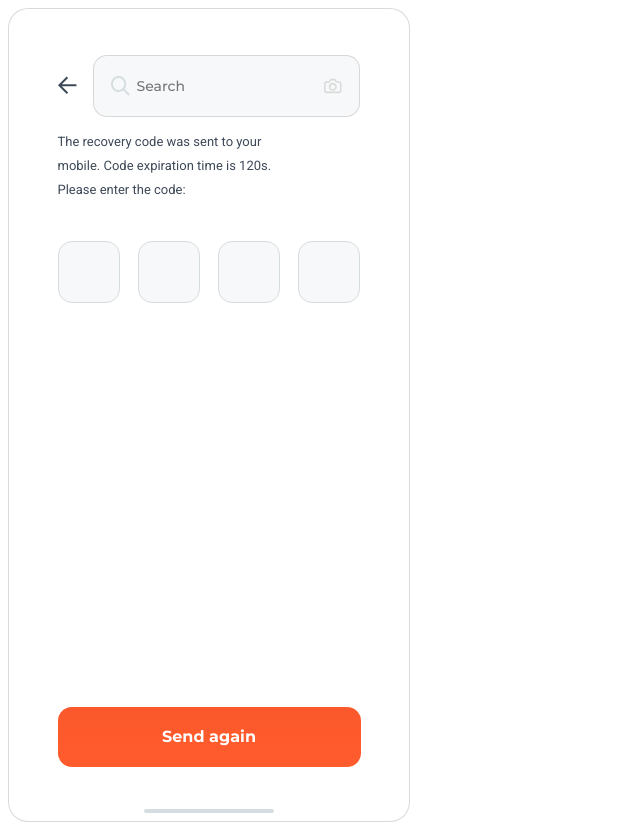
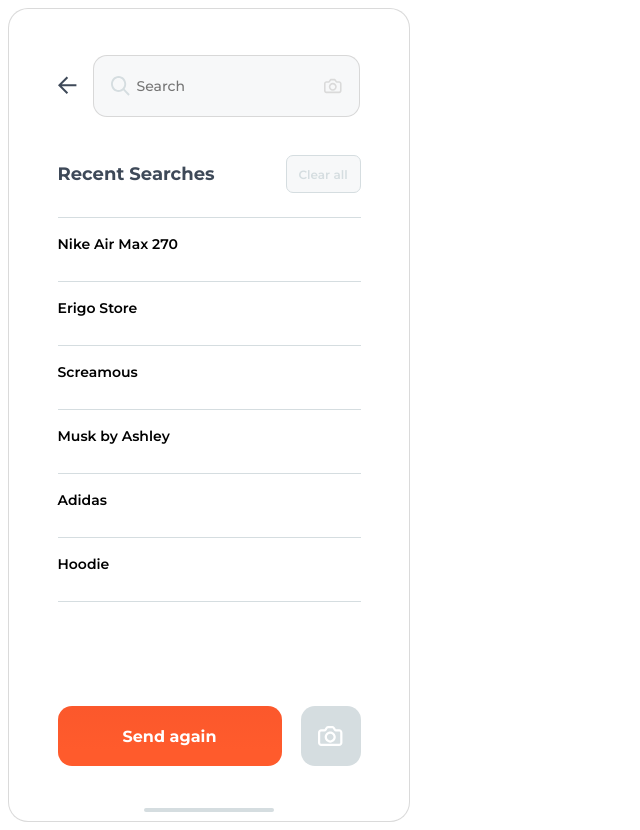
Before and after one commit to EllisBruce-glitch/shopeeclone, a plain HTML site: page search.html in a window 1280 px wide. Shown: the whole page, without its empty margins (0-640 px from the left). Drawn offline with Linux system fonts and the light colour scheme.

```diff
--- /dev/null
+++ b/css/recovery.css
@@ -0,0 +1,119 @@
+body {
+  font-family: 'Montserrat', sans-serif;
+}
+
+section.mobile {
+  width: 400px;
+}
+
+section > .container {
+  max-width: 1140px;
+}
+
+.recovery-container {
+  display: flex;
+  align-items: center;
+  flex-direction: column;
+
+  width: 100%;
+  height: 812px;
+  border: 1px solid #cfcfcfc2;
+  background: #fff;
+  /* background: linear-gradient(180deg, #ed4d2d 0%, #ff5b2c 73.44%); */
+  border-radius: 20px;
+}
+
+h1 {
+  text-decoration: none;
+  font-weight: 600;
+  font-size: 26px;
+  line-height: 31.69px;
+  color: #3e4958;
+}
+
+.title-nav {
+  width: 303px;
+  height: 32px;
+  margin-top: 60px;
+  display: flex;
+  align-items: center;
+  flex-direction: row;
+  gap: 1rem;
+  margin-bottom: 16px;
+}
+
+#arrowback {
+  display: flex;
+  align-items: center;
+  justify-content: center;
+}
+
+.instruction-container {
+  display: flex;
+  width: 303px;
+  height: 72px;
+  margin-bottom: 27px;
+}
+
+.instruction-container > p {
+  width: 241px;
+  height: 48px;
+  font-family: 'Roboto';
+  font-style: normal;
+  font-weight: 400;
+  font-size: 13px;
+  line-height: 24px;
+  color: #3e4958;
+}
+
+.code-container {
+  width: 303px;
+  height: 60px;
+  display: flex;
+  justify-content: space-between;
+  align-items: center;
+}
+
+.number-container {
+  width: 60px;
+  height: 60px;
+  background: #f7f8f9;
+  border: 0.5px solid #d5dde0;
+  border-radius: 14px;
+}
+
+.btn-container {
+  margin-top: 430px;
+  width: 303px;
+  display: flex;
+  justify-content: center;
+  align-items: center;
+  flex-direction: column;
+}
+
+.btn-container > #btn {
+  text-decoration: none;
+  display: flex;
+  justify-content: center;
+  align-items: center;
+  width: 303px;
+  height: 60px;
+  border-radius: 14px;
+  background: linear-gradient(180deg, #fb582c 0%, #ff5b2c 73.44%);
+}
+
+.btn-container > #btn > .btn {
+  text-decoration: none;
+  font-weight: 700;
+  font-size: 16px;
+  color: #fff;
+}
+
+.slider {
+  width: 100%;
+  display: flex;
+  justify-content: center;
+  align-items: center;
+  margin-top: 42px;
+  margin-bottom: 9px;
+}
--- a/css/search.css
+++ b/css/search.css
@@ -34,14 +34,6 @@ section > .container {
   flex-direction: row;
   gap: 1rem;
   margin-bottom: 16px;
-}
-
-h1 {
-  text-decoration: none;
-  font-weight: 600;
-  font-size: 26px;
-  line-height: 31.69px;
-  color: #3e4958;
 }
 
 #arrowback {
@@ -92,40 +84,99 @@ input {
   color: #d5dde0;
 }
 
-/* INFORMATION CSS*/
-
-.instruction-container {
+.title-btn-container {
+  width: 303px;
+  height: 36px;
   display: flex;
-  width: 303px;
-  height: 72px;
-  margin-bottom: 53px;
+  justify-content: space-between;
+  align-items: center;
+  flex-direction: row;
+  margin-top: 39px;
 }
 
-.instruction-container > p {
-  width: 241px;
-  height: 48px;
-  font-family: 'Roboto';
-  font-style: normal;
-  font-weight: 400;
-  font-size: 13px;
-  line-height: 24px;
+h1 {
+  font-family: Montserrat;
+  font-size: 18px;
+  font-weight: 700;
+  line-height: 22px;
+  letter-spacing: 0em;
+  text-align: left;
   color: #3e4958;
 }
 
-.code-container {
+.clear-btn {
+  width: 73px;
+  height: 36px;
+  display: flex;
+  align-items: center;
+  justify-content: center;
+  background: #f7f8f9;
+  border: 0.5px solid #d5dde0;
+  border-radius: 7px;
+}
+
+.clear-btn > h2 {
+  font-family: 'Montserrat';
+  font-style: normal;
+  font-weight: 600;
+  font-size: 12px;
+  line-height: 15px;
+  color: #d5dde0;
+}
+
+.recent-container {
+  margin-top: 11px;
+  width: 303px;
+  height: 355px;
+  justify-content: space-between;
+  align-items: flex-start;
+  flex-direction: column;
+}
+
+h3 {
+  font-family: Montserrat;
+  font-size: 14px;
+  font-weight: 600;
+  line-height: 17px;
+  letter-spacing: 0em;
+  text-align: left;
+}
+
+.btn-container {
+  margin-top: 148px;
+  width: 303px;
   display: flex;
   justify-content: space-between;
   align-items: center;
-  width: 303px;
-  height: 60px;
-  margin-bottom: 404.5px;
+  flex-direction: row;
 }
 
-.number-container {
+.btn-container > #btnsend {
+  text-decoration: none;
+  display: flex;
+  justify-content: center;
+  align-items: center;
+  width: 224px;
+  height: 60px;
+  border-radius: 14px;
+  background: linear-gradient(180deg, #fb582c 0%, #ff5b2c 73.44%);
+}
+
+.btn-container > #btnsend > .btnsend {
+  text-decoration: none;
+  font-weight: 700;
+  font-size: 16px;
+  color: #fff;
+}
+
+.btn-camera {
   width: 60px;
   height: 60px;
-  background: #f7f8f9;
-  border: 0.5px solid #d5dde0;
+  display: flex;
+  align-items: center;
+  justify-content: center;
+
+  background: #d5dde0;
   border-radius: 14px;
 }
 
@@ -137,29 +188,3 @@ input {
   margin-top: 42px;
   margin-bottom: 9px;
 }
-
-.btn-container {
-  width: 303px;
-  display: flex;
-  justify-content: center;
-  align-items: center;
-  flex-direction: column;
-}
-
-.btn-container > #btnsend {
-  text-decoration: none;
-  display: flex;
-  justify-content: center;
-  align-items: center;
-  width: 303px;
-  height: 60px;
-  border-radius: 14px;
-  background: linear-gradient(180deg, #fb582c 0%, #ff5b2c 73.44%);
-}
-
-.btn-container > #btnsend > .btnsend {
-  text-decoration: none;
-  font-weight: 700;
-  font-size: 16px;
-  color: #fff;
-}
--- a/search.html
+++ b/search.html
@@ -25,16 +25,30 @@
 
           <!-- INFORMATION SECTION-->
 
-          <div class="instruction-container"><p>The recovery code was sent to your mobile. Code expiration time is 120s. Please enter the code:</p></div>
-          <div class="code-container">
-            <div class="number-container"></div>
-            <div class="number-container"></div>
-            <div class="number-container"></div>
-            <div class="number-container"></div>
+          <div class="title-btn-container">
+            <h1>Recent Searches</h1>
+            <div class="clear-btn"><h2>Clear all</h2></div>
+          </div>
+
+          <div class="recent-container">
+            <img src="images/shapes/Rectangle 89.svg" alt="" />
+            <h3>Nike Air Max 270</h3>
+            <img src="images/shapes/Rectangle 89.svg" alt="" />
+            <h3>Erigo Store</h3>
+            <img src="images/shapes/Rectangle 89.svg" alt="" />
+            <h3>Screamous</h3>
+            <img src="images/shapes/Rectangle 89.svg" alt="" />
+            <h3>Musk by Ashley</h3>
+            <img src="images/shapes/Rectangle 89.svg" alt="" />
+            <h3>Adidas</h3>
+            <img src="images/shapes/Rectangle 89.svg" alt="" />
+            <h3>Hoodie</h3>
+            <img src="images/shapes/Rectangle 89.svg" alt="" />
           </div>
 
           <div class="btn-container">
             <a href="/" id="btnsend"><div class="btnsend">Send again</div></a>
+            <div class="btn-camera"><img src="images/icons/camera-white.svg" alt="" /></div>
           </div>
 
           <div class="slider"><img src="images\shapes\Rectangle 110.svg" alt="" /></div>
```
Also changed, not shown: css/newpass.css (+0 -44 lines), recovery.html (+1 -1 lines).
